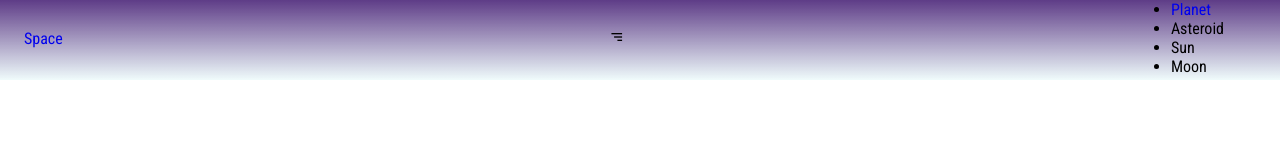
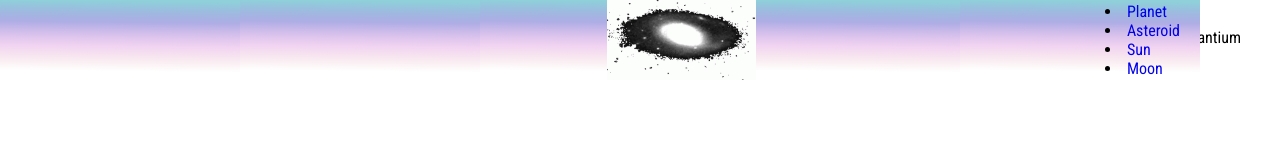
Before and after one commit to gonzalomedina23lj/Page-Space, a plain HTML site: page index.html in a window 1280 px wide. Drawn offline with nearby package versions, Linux system fonts and the light colour scheme.

Commit message:
17/02/2022_1

```diff
--- a/index.html
+++ b/index.html
@@ -13,28 +13,27 @@
 
 </head>
 <body>
-    <header class="l-header">
-        <nav class="nav bd-grid">
-            <a href="#" class="nav_name">Space</a>
-
-            <div class="nav_toggle" id="nav-toggle">
-                <i class='bx bx-menu-alt-right'></i>
+    <header>
+        <nav class="navbar_menu container">
+            <div class="logo">
+                <img src="images/galaxy-space.gif" alt="">
             </div>
-
-            <div class="nav_menu" id="nav-menu">
-                <ul class="nav_elements">
-                    <li class="nav_item"><a href="#">Planet</a></li>
-                    <li class="nav_item"><a href="#"></a>Asteroid</li>
-                    <li class="nav_item"><a href="#"></a>Sun</li>
-                    <li class="nav_item"><a href="# "></a>Moon</li>
-                </ul>
-
+            <div class="nav_elements">
+                <li><a href="Planet">Planet</a></li>
+                <li><a href="Asteroid">Asteroid</a></li>
+                <li><a href="Sun">Sun</a></li>
+                <li><a href="Moon">Moon</a></li>
             </div>
         </nav>
-
-
-
+        <section class="hero">
+            <div class="contenedor-textos contenedor">
+                <h1>Coding Space</h1>
+                <p>Lorem ipsum dolor, sit amet consectetur adipisicing elit. Suscipit laboriosam sint provident, fugit ex minima officiis sunt aliquid eligendi commodi magnam voluptas inventore quis minus laudantium aliquam exercitationem, enim officia!</p>
+            </div>
+        </section>
     </header>
 
 </body>
+
+
 </html>
--- a/styles.css
+++ b/styles.css
@@ -16,26 +16,31 @@ img{
     height: auto;
 }
 
-.l-header{
+.container{
+    width: 90%;
+    max-width: 1200px;
+    margin: auto;
+    overflow: hidden;
+}
+
+.navbar_menu{
     width: 100%;
     height: 10vh;
     position: fixed;
-    background-image: linear-gradient(to bottom, rgba(51, 8, 103, 0.788)  0%,rgba(48, 208, 208, 0.075) 100%);
+    background-image: url(images/header_1.png);
+    background-size: contain;
+    position:fixed;
+    display: flex;
+    justify-content: flex-end;
+    align-items: center;
 }
 
-.bd-grid{
-    max-width: 1200px;
-    margin-left: 1.5rem;
-    margin-right: 1.5rem;
+.nav_elements{
+    margin-right: 20px;
 
 }
 
-.nav{
-    display: flex;
-    align-items: center;
-    justify-content:space-between
+.logo img{
+    width: 30%;
+    height: 30%;
 }
-
-.nav_menu{
-    align-items: right;
-}
```
Also changed, not shown: images/galaxy-space.gif (added), images/header_1.png (added), 1 other file.
